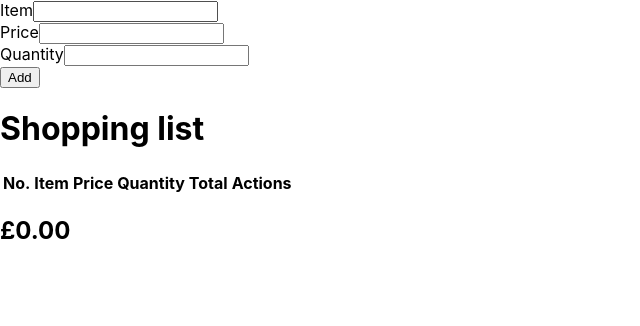
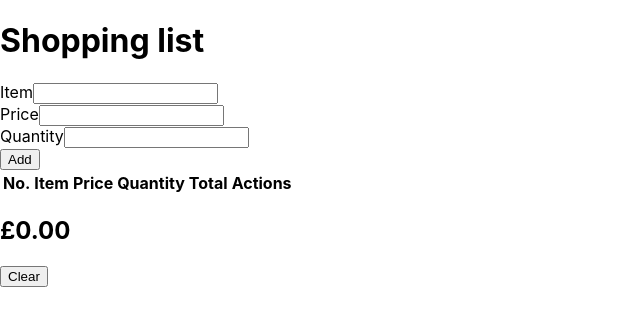
Before and after one commit to dthomasdev/shoppo2, a React (Create React App) app: page / in a window 1280 px wide. Shown: the top 326 px of the page, without its empty margins (0-640 px from the left). Built offline with nearby package versions, Linux system fonts and the light colour scheme.

Commit message:
clear list feature added

```diff
--- a/src/App.js
+++ b/src/App.js
@@ -16,8 +16,8 @@ function App() {
     setList(c => [...c, newItem]);
   };
 
-  //removeitem function
-  //uses a filter to remove item
+  // removeitem function
+  // uses a filter to remove item
   // from the index in the array
   function removeItem(i){
     setList(itemsList.filter((_,index) => {
@@ -25,11 +25,18 @@ function App() {
     }))
   }
 
-  // creates a shopping total
+  // clears the entire list
+  // by resetting state to
+  // an empty array
+  function clearList(){
+    setList([])
+  };
+
+  // creates a shopping total,
   // maps through the array of items and calclates line total
   // reduces the resulting array down to a grand total
   function totaller(){
-    return(itemsList.map((item) => {
+    return(itemsList.map( item => {
       return item.price * item.quantity
     }).reduce((acc, curr) => {
       return acc + curr
@@ -41,10 +48,11 @@ function App() {
       {/* STATE CHECKERS FOR APP.JS */}
       {/* <pre>{JSON.stringify(itemsList.length)}</pre>
       <pre>{JSON.stringify(itemsList)}</pre> */}
+      <Header/>
       <AddForm addNewItem = { (newItem) => addNewItem(newItem) } />
-      <Header/>
       <ListHeader list = { itemsList }  removeItem = { (i) => removeItem(i) } />
       <h2>£{totaller()}</h2>
+      <button onClick = {() => clearList()} >Clear</button>
     </div>
   );
 }
--- a/src/components/listHeader.js
+++ b/src/components/listHeader.js
@@ -22,7 +22,7 @@ function myList(){
 };
 
   return (
-      <table id = "table">
+      <table>
         <thead>
           <tr>
             <th>No.</th>
```
